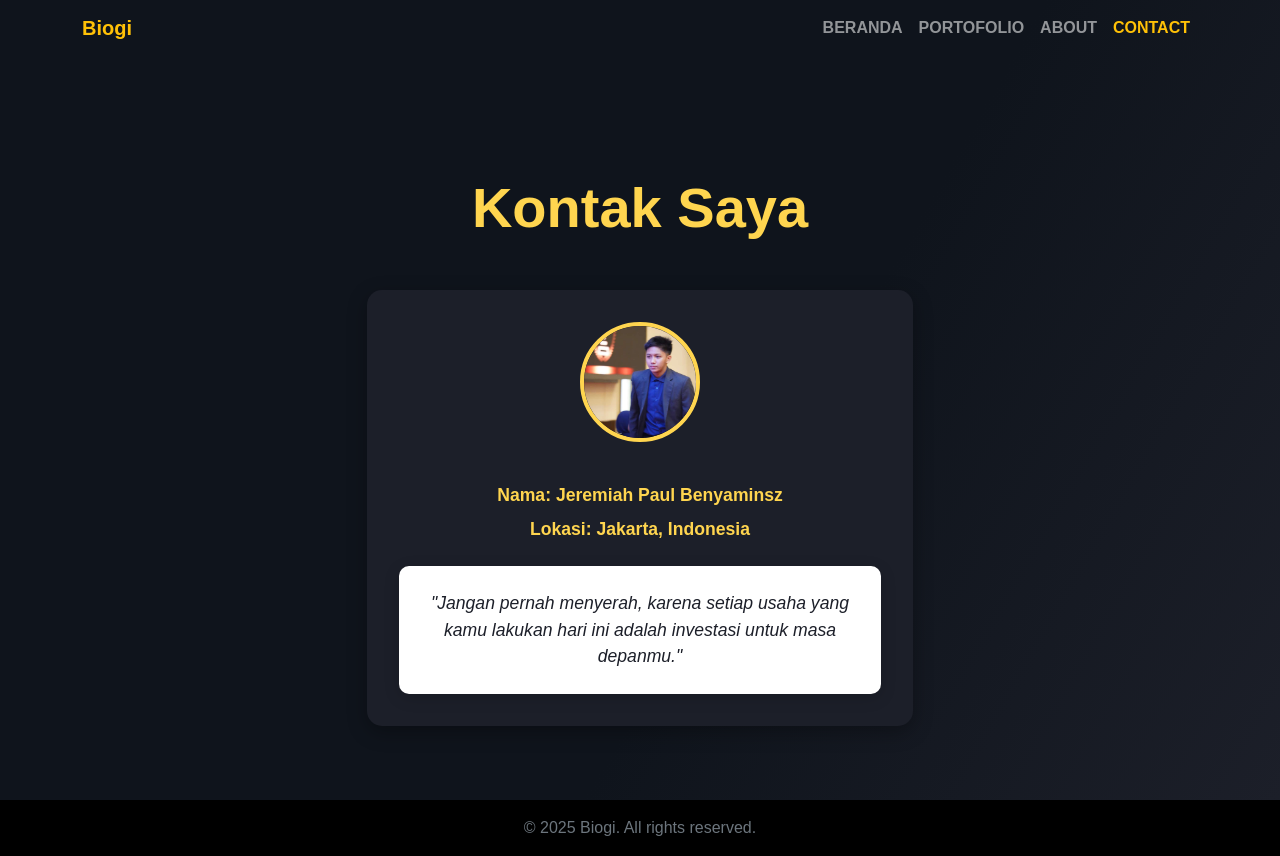
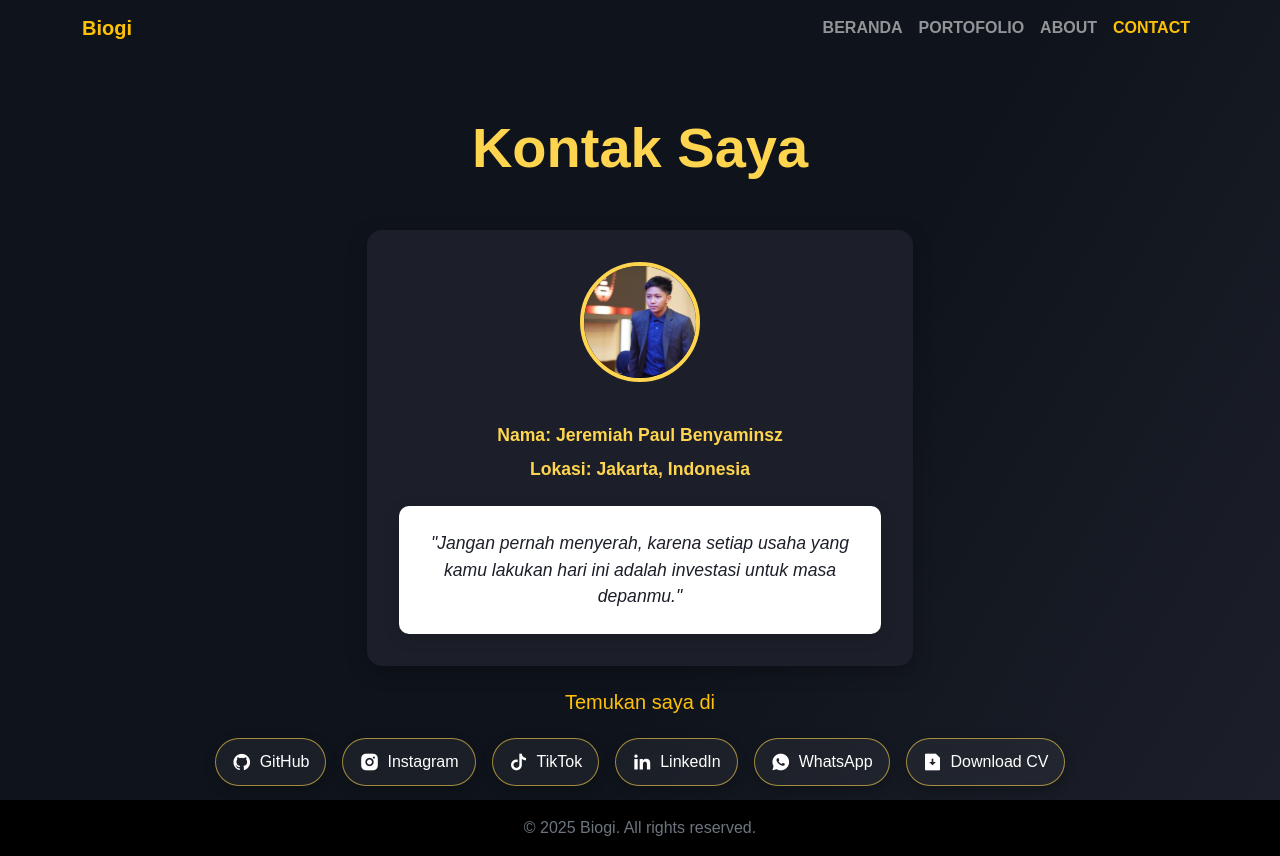
Before and after one commit to codjere/Porto-Jere, a plain HTML site: page contact.html in a window 1280 px wide. Drawn offline with nearby package versions, Linux system fonts and the light colour scheme.

Commit message:
tambahan about

```diff
--- a/contact.html
+++ b/contact.html
@@ -56,6 +56,46 @@
             font-weight: bold;
             font-size: 1.1rem;
         }
+
+        .social-links .btn {
+            border-radius: 30px;
+            padding: 0.6rem 1.2rem;
+            font-size: 1rem;
+            font-weight: 500;
+            backdrop-filter: blur(10px);
+            background: rgba(255, 255, 255, 0.05);
+            border: 1px solid rgba(255, 213, 79, 0.6);
+            color: #fff;
+            transition: all 0.3s ease;
+            box-shadow: 0px 4px 12px rgba(0,0,0,0.25);
+            opacity: 0;
+            transform: translateY(20px);
+            animation: fadeUp 0.6s ease forwards;
+        }
+        .social-links .btn:hover {
+            background: #FFD54F;
+            color: #1C1F29;
+            border-color: #FFD54F;
+            transform: translateY(-3px) scale(1.05);
+            box-shadow: 0px 6px 20px rgba(255, 213, 79, 0.4);
+        }
+        .social-links .btn i {
+            font-size: 1.3rem;
+        }
+
+        .social-links .btn:nth-child(1) { animation-delay: 0.2s; }
+        .social-links .btn:nth-child(2) { animation-delay: 0.4s; }
+        .social-links .btn:nth-child(3) { animation-delay: 0.6s; }
+        .social-links .btn:nth-child(4) { animation-delay: 0.8s; }
+        .social-links .btn:nth-child(5) { animation-delay: 1s; }
+        .social-links .btn:nth-child(6) { animation-delay: 1.2s; }
+
+        @keyframes fadeUp {
+        to {
+            opacity: 1;
+            transform: translateY(0);
+        }
+}
     </style>
 </head>
 <body>
@@ -98,8 +138,39 @@
                     </div>
                 </div>
             </div>
+            <div class="social-links mt-4 text-center">
+            <h5 class="text-warning mb-4">Temukan saya di</h5>
+            <div class="d-flex justify-content-center flex-wrap gap-3">
+                <a href="https://github.com/codjere" target="_blank" class="btn btn-outline-light d-flex align-items-center px-3 py-2">
+                    <i class="ri-github-fill me-2 fs-5"></i> GitHub
+                </a>
+                <a href="https://instagram.com/_jereepb_" target="_blank" class="btn btn-outline-light d-flex align-items-center px-3 py-2">
+                    <i class="ri-instagram-fill me-2 fs-5"></i> Instagram
+                </a>
+                <a href="https://www.tiktok.com/@jeree2506" target="_blank" class="btn btn-outline-light d-flex align-items-center px-3 py-2">
+                    <i class="ri-tiktok-fill me-2 fs-5"></i> TikTok
+                </a>
+                <a href="https://www.linkedin.com/in/jeremiah-paul-benyaminsz-951278351/" target="_blank" class="btn btn-outline-light d-flex align-items-center px-3 py-2">
+                    <i class="ri-linkedin-fill me-2 fs-5"></i> LinkedIn
+                </a>
+                <a href="https://wa.me/628114000095" target="_blank" class="btn btn-outline-light d-flex align-items-center px-3 py-2">
+                    <i class="ri-whatsapp-fill me-2 fs-5"></i> WhatsApp
+                </a>
+                <a href="CV_JeremiahPaul.pdf" download="JeremiahPaul_CV.pdf" class="btn btn-outline-light d-flex align-items-center px-3 py-2">
+                    <i class="ri-file-download-fill me-2 fs-5"></i> Download CV
+                </a>
+            </div>
+        </div>
         </div>
     </section>
+
+    <!-- Sosial Media -->
+        <!-- Sosial Media -->
+                <!-- Sosial Media -->
+
+
+
+
 
     <!-- Footer -->
     <footer class="py-3 bg-black text-center text-secondary">
```
Also changed, not shown: index.html (+2 -2 lines), portofolio.html (+1 -1 lines).
